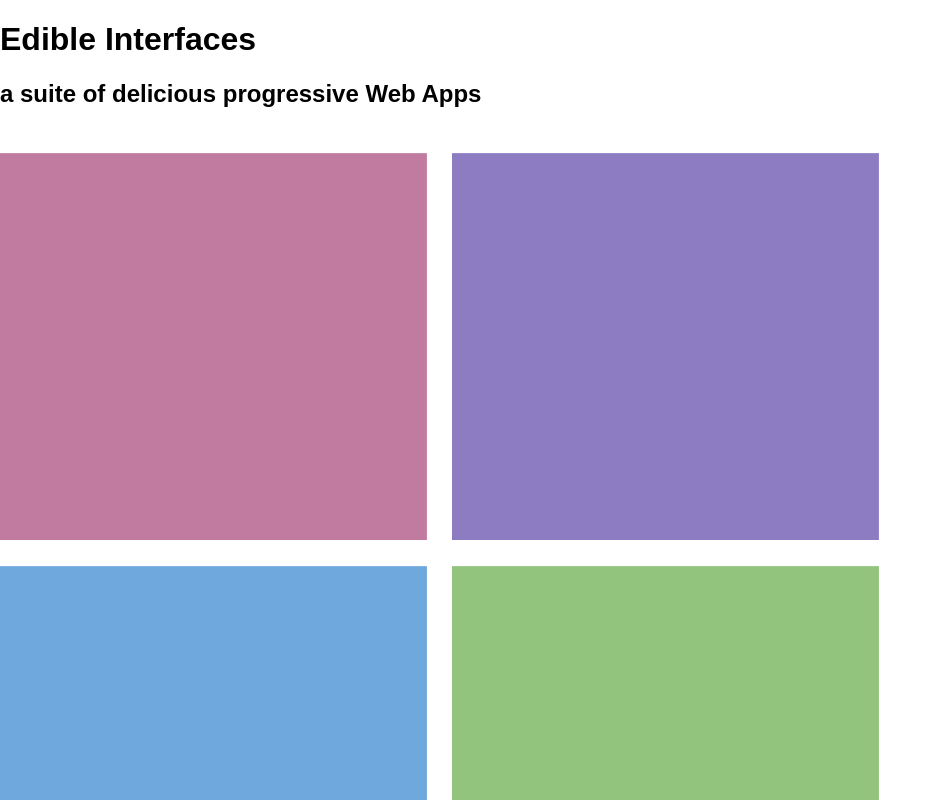
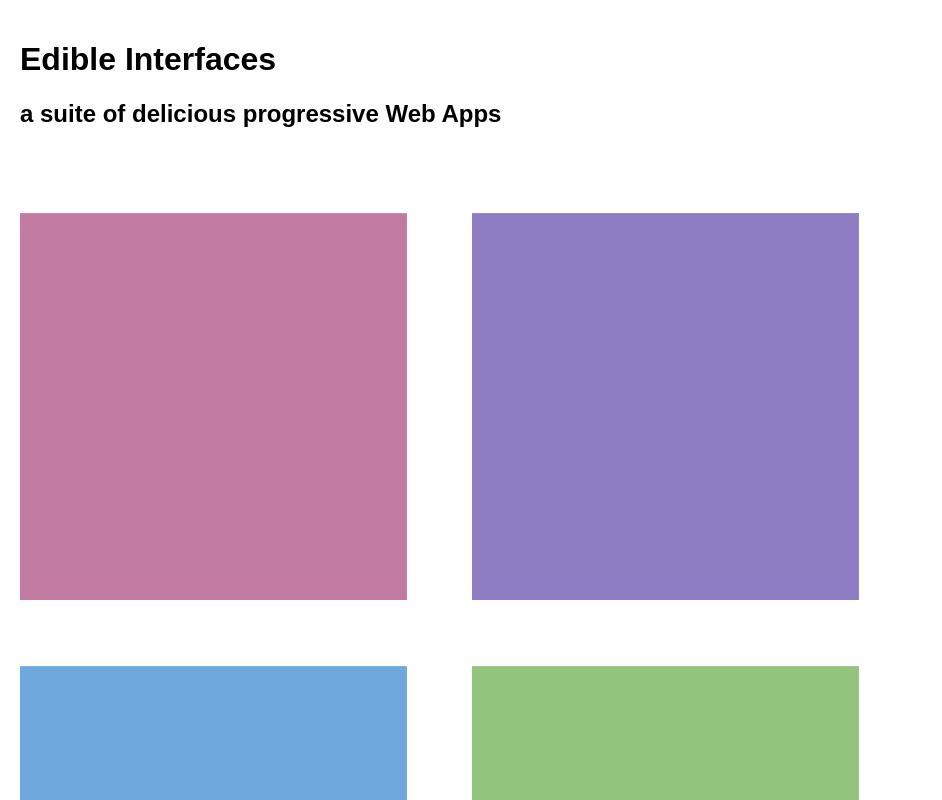
Before and after one commit to edibleinterfaces/site, a Vue app: page / in a window 1280 px wide. Shown: the top 800 px of the page, without its empty margins (0-942 px from the left). Built offline with nearby package versions, Linux system fonts and the light colour scheme.

Commit message:
add border, give space

```diff
--- a/src/components/AppList/AppList.vue
+++ b/src/components/AppList/AppList.vue
@@ -1,13 +1,16 @@
 <template>
     <div class="app-list">
         <div
-            class="app-icon"
+            class="app-icon border-sm"
             v-for="(icon, index) in apps"
             :style="{ 'background-image': 'url(' + icon.src + ')' }">
         </div>
     </div>
 </template>
 <style>
+    .border-sm {
+        border: 20px solid white;
+    }
 	.app-icon {
 		height: 0;
 		font-family: sans-serif;
--- a/src/components/HeaderLogo.vue
+++ b/src/components/HeaderLogo.vue
@@ -9,6 +9,7 @@
     .logo-container {
         width: 100%;
         text-align: left;
+        border: 20px solid white;
     }
 </style>
 
```
